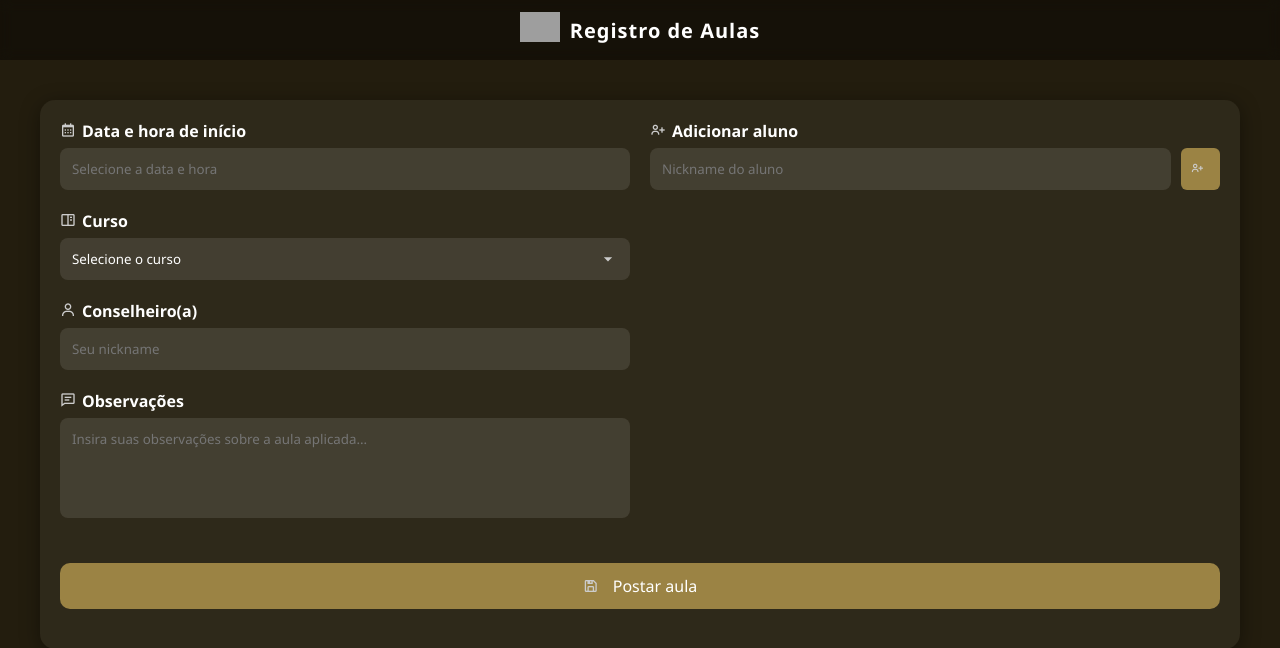
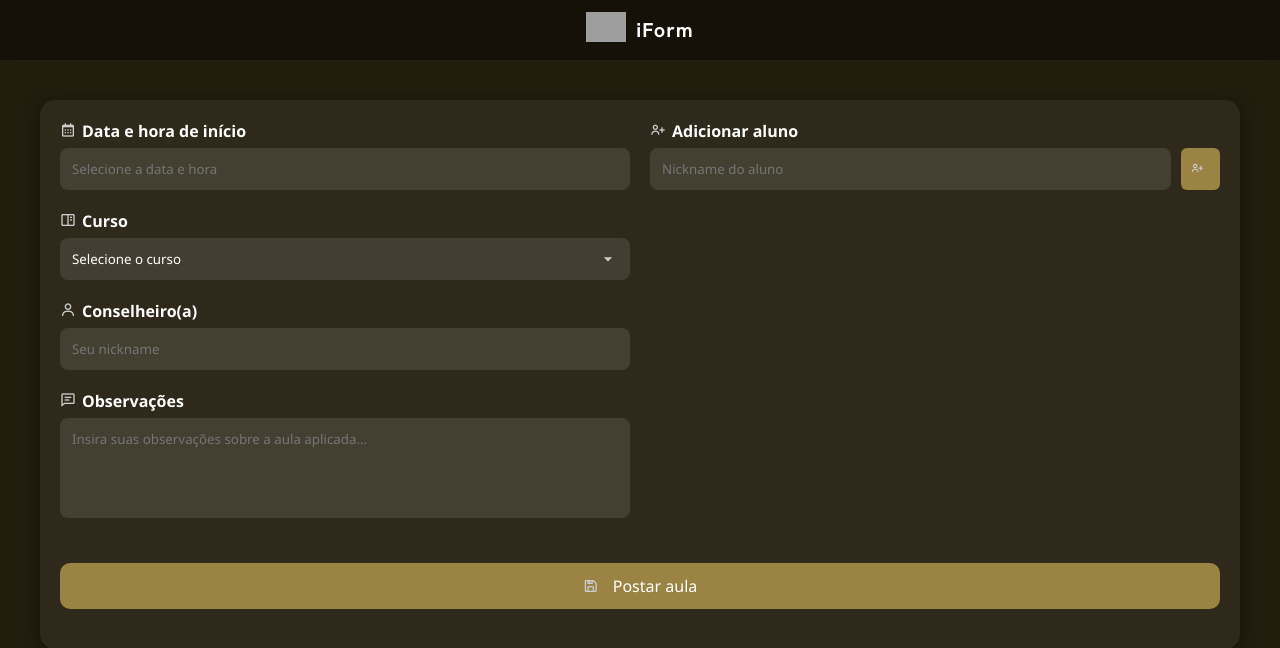
Before and after one commit to Ale-ara/aulaom, a plain HTML site: page index.html in a window 1280 px wide. Drawn offline with nearby package versions, Linux system fonts and the light colour scheme; grey boxes are pictures that could not be loaded.

Commit message:
Update index.html

```diff
--- a/index.html
+++ b/index.html
@@ -5,6 +5,7 @@
   <meta name="viewport" content="width=device-width, initial-scale=1.0" />
   <title>OM - Form</title>
   <link href="https://unpkg.com/boxicons@2.0.9/css/boxicons.min.css" rel="stylesheet" />
+  <link href="https://fonts.googleapis.com/css2?family=Hanken+Grotesk:ital,wght@0,100..900;1,100..900&display=swap" rel="stylesheet">
    <link rel="icon" href="https://i.imgur.com/SZ4dodg.gif">
   <!-- CSS do Flatpickr -->
 <link rel="stylesheet" href="https://cdn.jsdelivr.net/npm/flatpickr/dist/flatpickr.min.css">
@@ -252,6 +253,7 @@ select option {
 }
 
 .navbar-title {
+  font-family: 'Hanken Grotesk', sans-serif;
   font-size: 20px;
   font-weight: bold;
   color: white;
@@ -317,7 +319,7 @@ select option {
 <body>
 <nav class="top-navbar">
   <img src="https://i.imgur.com/SZ4dodg.gif" alt="Logo" class="navbar-logo">
-  <span class="navbar-title">Registro de Aulas</span>
+  <span class="navbar-title">iForm</span>
 </nav>
 
      <div id="loading-screen">
```
